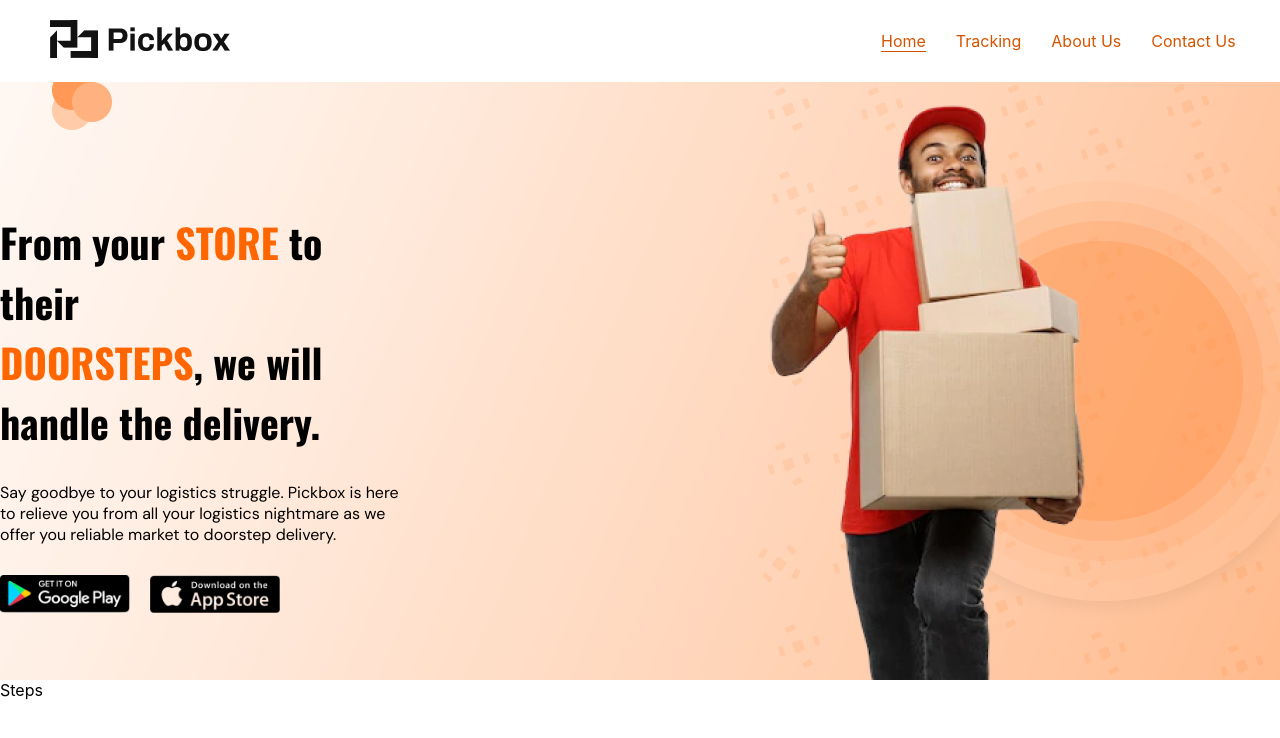
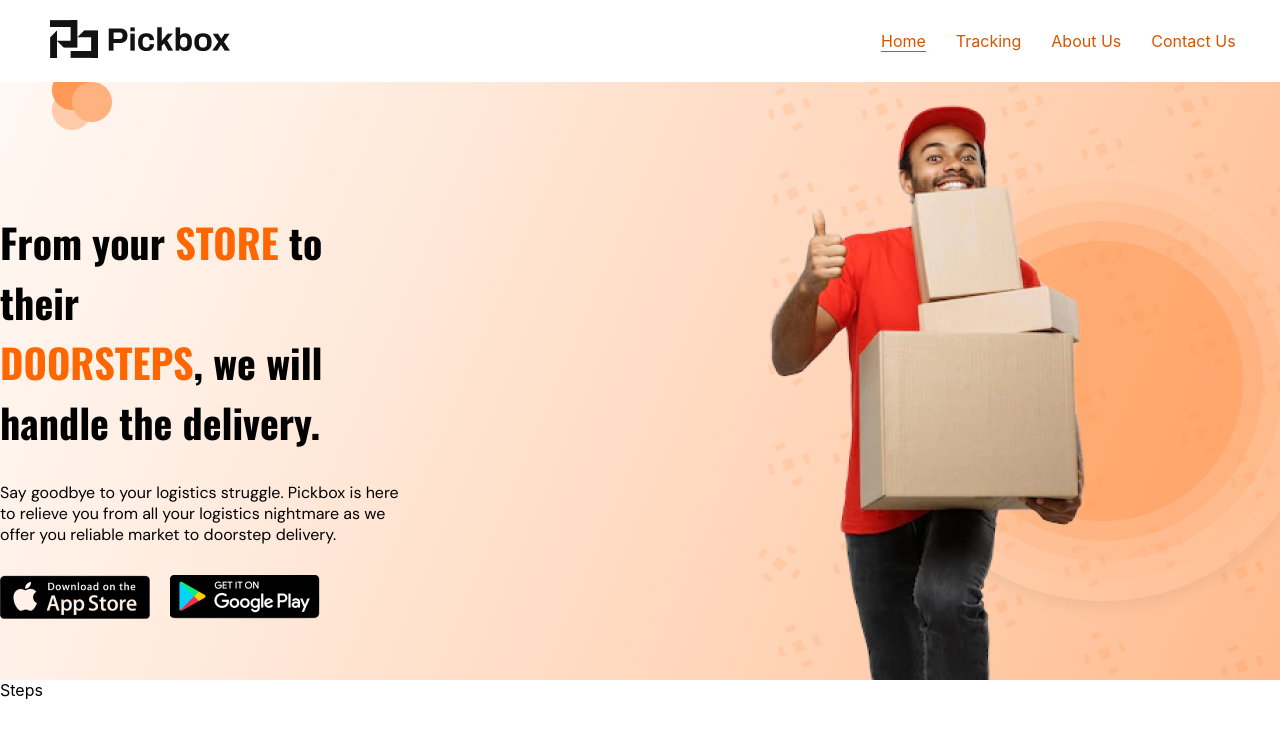
Before and after one commit to Pickbox-Project/Pickbox-frontend, a React (Create React App) app: page / in a window 1280 px wide. Shown: the top 738 px of the page. Built offline with nearby package versions, Linux system fonts and the light colour scheme.

Commit message:
Re arrange the images

```diff
--- a/src/Components/HeroPage/HeroPage.css
+++ b/src/Components/HeroPage/HeroPage.css
@@ -46,6 +46,6 @@
 }
 
 .heropage-download>img {
-    width: 130px;
+    width: 150px;
     margin: 0px 20px 0px 0px;
 }
--- a/src/Components/HeroPage/HeroPage.jsx
+++ b/src/Components/HeroPage/HeroPage.jsx
@@ -20,8 +20,8 @@ const HeroPage = () => {
             offer you reliable market to doorstep delivery.
           </h5>
           <div className="heropage-download">
+          <img src={appleDownload} alt="" />
             <img src={androidDownload} alt="" />
-            <img src={appleDownload} alt="" />
         </div>
         </div>
         <div className="heropage-image">
```
